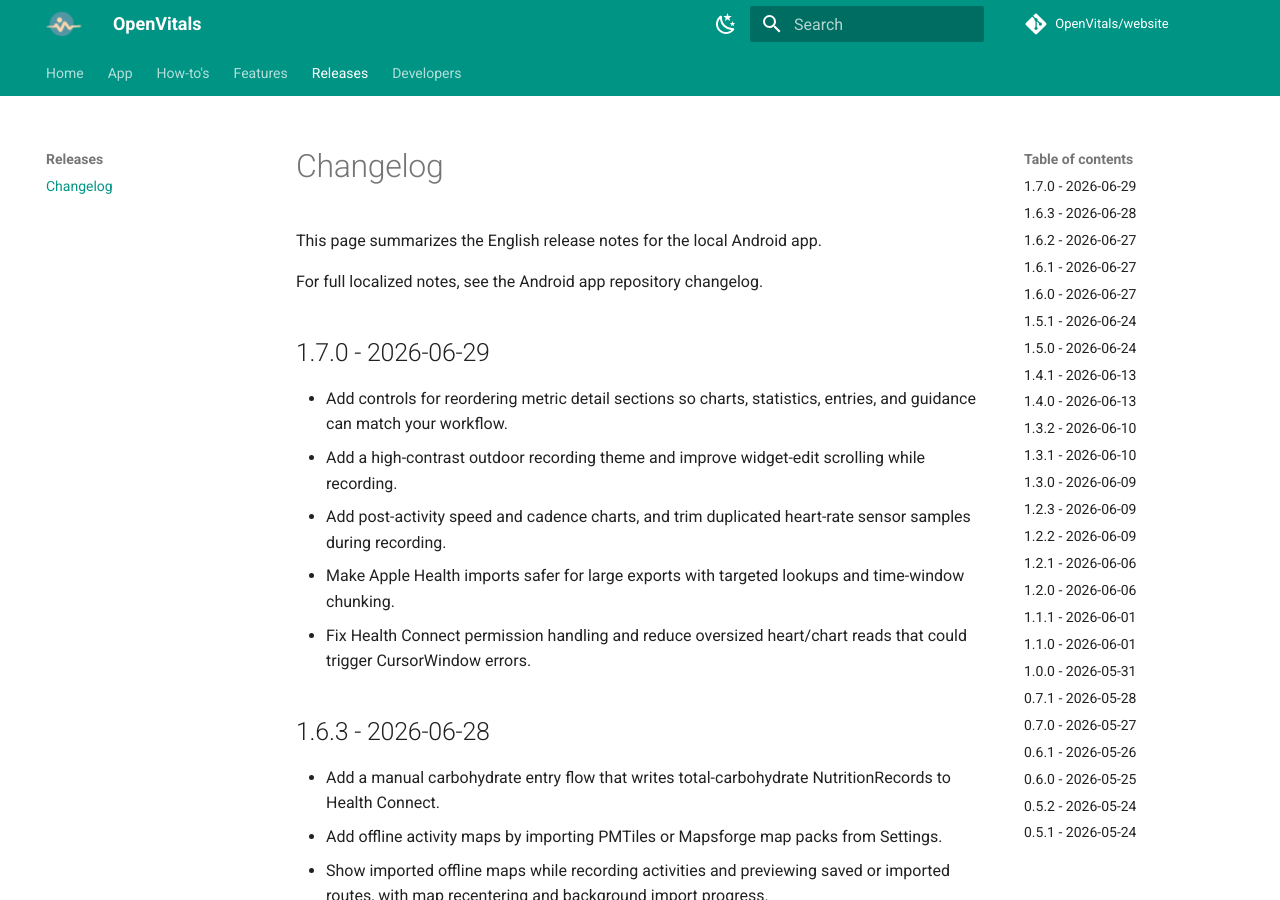
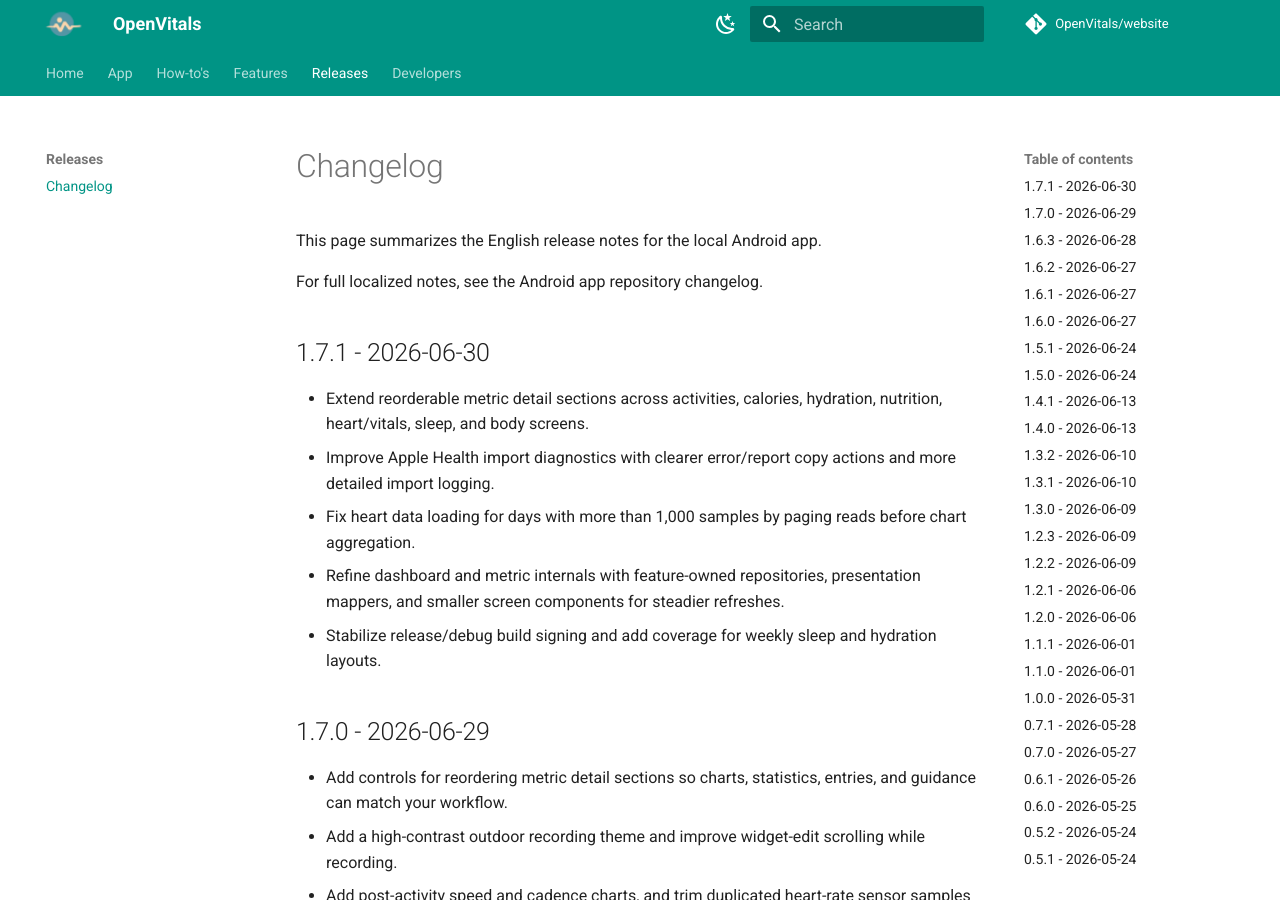
Before and after one commit to OpenVitals-MTU/docs, an MkDocs documentation site: the page built from docs/releases/changelog.md, in a window 1280 px wide and 900 px high. Built offline with MkDocs 1.6.1 and Material for MkDocs 9.7.7, drawn with Linux system fonts in a browser that asks for light colours.

Commit message:
docs: update for OpenVitals 1.7.1

```diff
--- a/docs/releases/changelog.md
+++ b/docs/releases/changelog.md
@@ -3,6 +3,14 @@
 This page summarizes the English release notes for the local Android app.
 
 For full localized notes, see the Android app repository changelog.
+
+## 1.7.1 - 2026-06-30
+
+- Extend reorderable metric detail sections across activities, calories, hydration, nutrition, heart/vitals, sleep, and body screens.
+- Improve Apple Health import diagnostics with clearer error/report copy actions and more detailed import logging.
+- Fix heart data loading for days with more than 1,000 samples by paging reads before chart aggregation.
+- Refine dashboard and metric internals with feature-owned repositories, presentation mappers, and smaller screen components for steadier refreshes.
+- Stabilize release/debug build signing and add coverage for weekly sleep and hydration layouts.
 
 ## 1.7.0 - 2026-06-29
 
```
